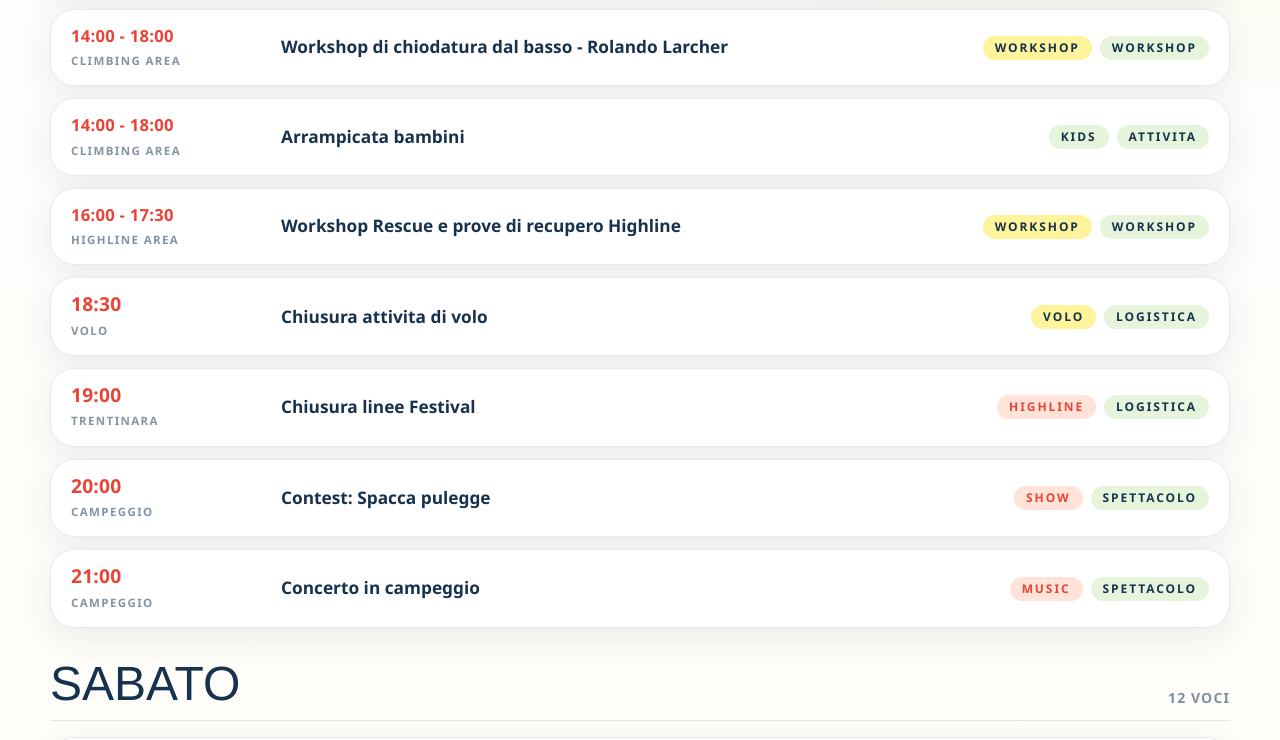
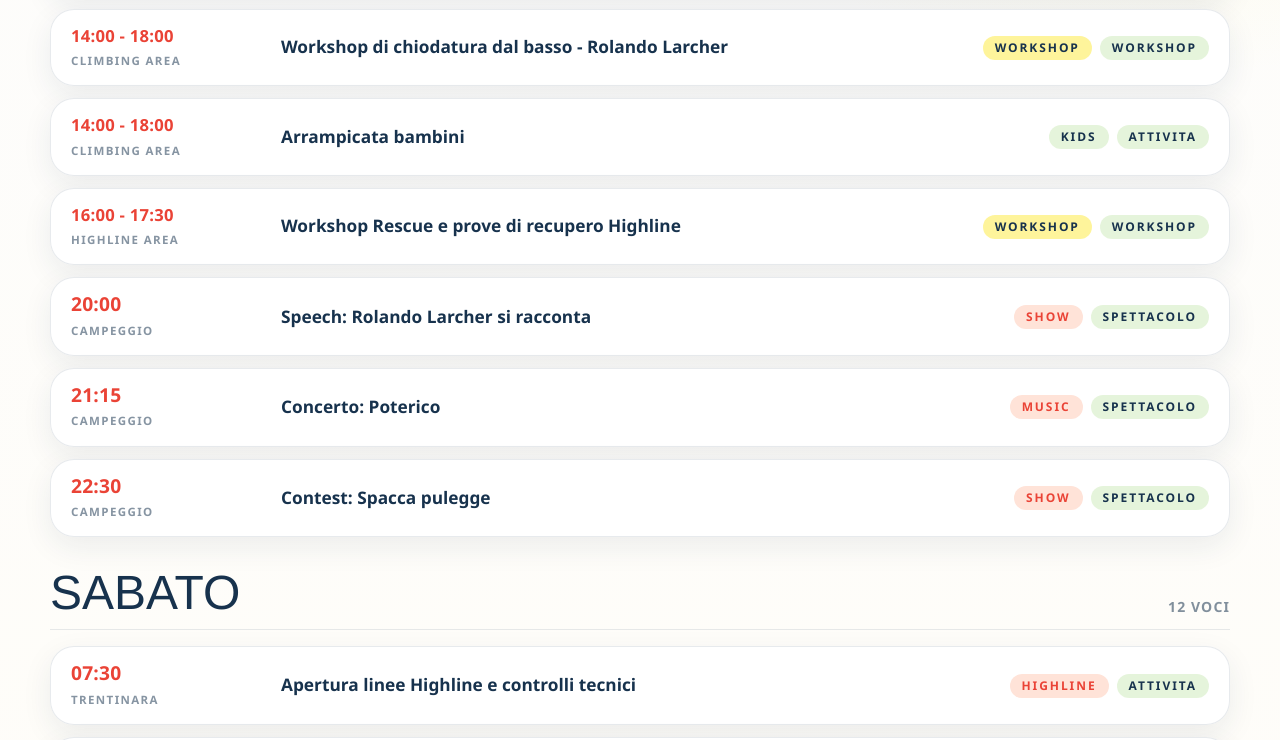
Before and after one commit to killdead/sito-cx, a Next.js app: page /programma in a window 1280 px wide. Shown: the part 1428-2168 px from the top of the page. Built offline with nearby package versions, Linux system fonts and the light colour scheme.

Commit message:
Update Friday evening program: add Rolando speech, update concert details and timings

```diff
--- a/src/data/program.ts
+++ b/src/data/program.ts
@@ -90,33 +90,25 @@ export const PROGRAM_ITEMS: ProgramItem[] = [
   },
   {
     day: "Venerdi",
-    time: "18:30",
-    title: "Chiusura attivita di volo",
-    type: "Volo",
-    category: "Logistica",
-    location: "Volo",
-  },
-  {
-    day: "Venerdi",
-    time: "19:00",
-    title: "Chiusura linee Festival",
-    type: "Highline",
-    category: "Logistica",
-    location: "Trentinara",
-  },
-  {
-    day: "Venerdi",
     time: "20:00",
-    title: "Contest: Spacca pulegge",
+    title: "Speech: Rolando Larcher si racconta",
     type: "Show",
     category: "Spettacolo",
     location: "Campeggio",
   },
   {
     day: "Venerdi",
-    time: "21:00",
-    title: "Concerto in campeggio",
+    time: "21:15",
+    title: "Concerto: Poterico",
     type: "Music",
+    category: "Spettacolo",
+    location: "Campeggio",
+  },
+  {
+    day: "Venerdi",
+    time: "22:30",
+    title: "Contest: Spacca pulegge",
+    type: "Show",
     category: "Spettacolo",
     location: "Campeggio",
   },
```
